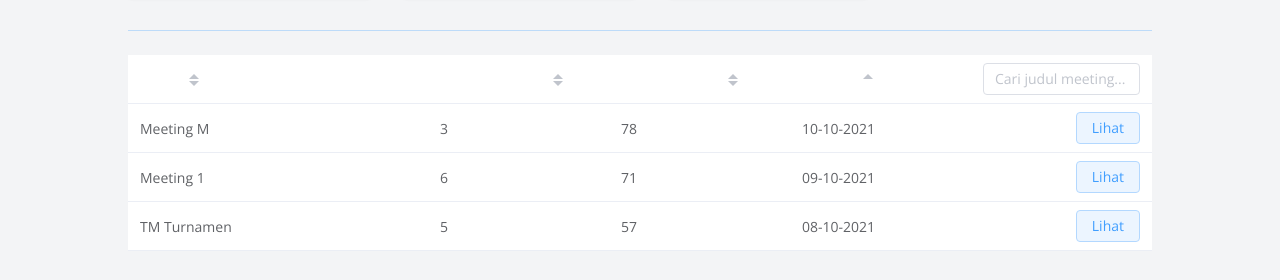
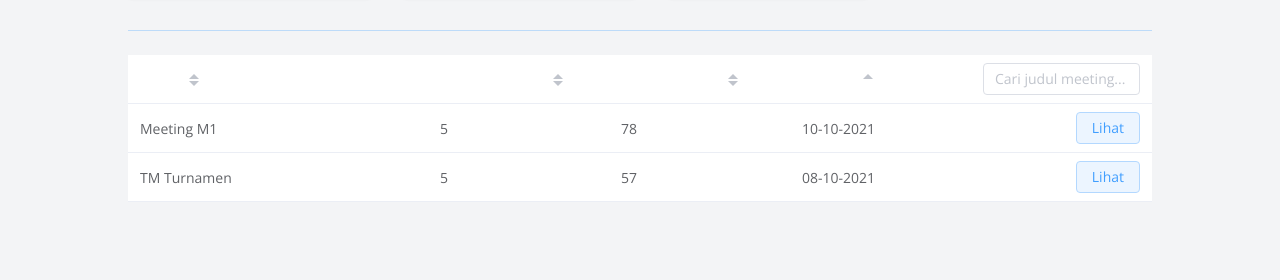
Before and after one commit to jolangker/soora-prototype, a Vue app: page /dashboard in a window 1280 px wide. Shown: the part 210-490 px from the top of the page. Built offline with nearby package versions, Linux system fonts and the light colour scheme; data requests are answered from the project's data file.

Commit message:
fix edit crud

```diff
--- a/data/db.json
+++ b/data/db.json
@@ -1,13 +1,5 @@
 {
   "participants": [
-    {
-      "id": 7,
-      "first_name": "Dean",
-      "last_name": "Glasscoo",
-      "email": "dglasscoo6@state.gov",
-      "company": "Npath",
-      "job_title": "Professor"
-    },
     {
       "id": 8,
       "first_name": "Heddie",
@@ -135,111 +127,33 @@
       "company": "UDANGDING",
       "job_title": "UDIDIDING",
       "id": 27
+    },
+    {
+      "first_name": "Anggi",
+      "last_name": "Rehan",
+      "email": "amgrey@gmai.com",
+      "company": "solu",
+      "job_title": "pkl",
+      "id": 28
+    },
+    {
+      "first_name": "kucin",
+      "last_name": "kita",
+      "email": "kitakitakucin@gmail.com",
+      "company": "kuciang",
+      "job_title": "kucing jagoan saya",
+      "id": 29
+    },
+    {
+      "first_name": "kenapa",
+      "last_name": "lah iya",
+      "email": "lahaha@gmail.com",
+      "company": "hahaya",
+      "job_title": "yaha",
+      "id": 30
     }
   ],
   "reports": [
-    {
-      "title": "Meeting 1",
-      "meetingDate": "09-10-2021",
-      "participants": [
-        "Heddie Rattenberie",
-        "Cordelia Heinreich",
-        "Kaila Millis",
-        "Gennie Surby",
-        "Bell Stoute",
-        "Dean Glasscoo"
-      ],
-      "totalParticipants": 6,
-      "transcript": [
-        {
-          "talker": "Cordelia Heinreich",
-          "message": "Proin interdum mauris non ligula pellentesque ultrices. Phasellus id sapien in sapien iaculis congue. Vivamus metus arcu, adipiscing molestie, hendrerit at, vulputate vitae, nisl.",
-          "lastUpdate": {
-            "time": "2021-10-10T14:11:45.526Z",
-            "updatedBy": "Admin"
-          }
-        },
-        {
-          "talker": "Heddie Rattenberie",
-          "message": "Praesent id massa id nisl venenatis lacinia. Aenean sit amet justo.",
-          "lastUpdate": {
-            "time": "2021-10-10T14:13:43.983Z",
-            "updatedBy": "Admin"
-          }
-        },
-        {
-          "talker": "Kaila Millis",
-          "message": "Maecenas pulvinar lobortis est. Phasellus sit amet erat. Nulla tempus.",
-          "lastUpdate": {
-            "time": "2021-10-10T14:13:47.916Z",
-            "updatedBy": "Admin"
-          }
-        },
-        {
-          "talker": "Heddie Rattenberie",
-          "message": "Vivamus in felis eu sapien cursus vestibulum. Proin eu mi. Nulla ac enim. In tempor, turpis nec euismod scelerisque, quam turpis adipiscing lorem, vitae mattis nibh ligula nec sem.",
-          "lastUpdate": {
-            "time": "2021-10-10T14:13:52.021Z",
-            "updatedBy": "Admin"
-          }
-        },
-        {
-          "talker": "Cordelia Heinreich",
-          "message": "Suspendisse accumsan tortor quis turpis. Sed ant",
-          "lastUpdate": {
-            "time": "2021-10-10T14:13:57.133Z",
-            "updatedBy": "Admin"
-          }
-        },
-        {
-          "talker": "Dean Glasscoo",
-          "message": "asdwasd",
-          "lastUpdate": {
-            "time": "2021-10-10T14:14:03.319Z",
-            "updatedBy": "Admin"
-          }
-        },
-        {
-          "talker": "Bell Stoute",
-          "message": "Sed ante. Vivamus tortor. Duis mattis egestas metus. Aenean fermentum.",
-          "lastUpdate": {
-            "time": "2021-10-10T14:14:09.241Z",
-            "updatedBy": "Admin"
-          }
-        },
-        {
-          "talker": "Dean Glasscoo",
-          "message": "Nullam molestie nibh in lectus. Pellentesque at nulla. Suspendisse potenti. Cras in purus eu magna vulputate luctus.",
-          "lastUpdate": {
-            "time": "2021-10-10T14:14:13.407Z",
-            "updatedBy": "Admin"
-          }
-        },
-        {
-          "talker": "Heddie Rattenberie",
-          "message": "Vestibulum ante ipsum primis in faucibus orci luctus et ultrices posuere cubilia Curae; Donec pharetra, magna vestibulum aliquet ultrices, erat tortor sollicitudin mi, sit amet lobortis sapien sapien non mi. Integer ac neque. Duis bibendum.",
-          "lastUpdate": {
-            "time": "2021-10-10T14:14:16.191Z",
-            "updatedBy": "Admin"
-          }
-        },
-        {
-          "talker": "Heddie Rattenberie",
-          "message": "Phasellus in felis. Donec semper sapien a libero. Nam dui. Proin leo odio, porttitor id, consequat in, consequat ut, nulla. Sed accumsan felis.",
-          "lastUpdate": {
-            "time": "2021-10-10T14:14:19.531Z",
-            "updatedBy": "Admin"
-          }
-        }
-      ],
-      "dateCreated": "2021-10-10T12:08:24.692Z",
-      "audioDuration": 71,
-      "id": 1,
-      "lastUpdate": {
-        "time": "2021-10-10T14:14:19.531Z",
-        "updatedBy": "Admin"
-      }
-    },
     {
       "title": "TM Turnamen",
       "meetingDate": "08-10-2021",
@@ -342,21 +256,23 @@
       }
     },
     {
-      "title": "Meeting M",
+      "title": "Meeting M1",
       "meetingDate": "10-10-2021",
       "participants": [
         "Trstram Spore",
         "Ralf Ternent",
-        "Blaire Oxbie"
+        "Blaire Oxbie",
+        "Cordelia Heinreich",
+        "Kaila Millis"
       ],
-      "totalParticipants": 3,
+      "totalParticipants": 5,
       "transcript": [
         {
-          "talker": "Unregistered",
+          "talker": "Trstram Spore",
           "message": "Proin interdum mauris non ligula pellentesque ultrices. Phasellus id sapien in sapien iaculis congue. Vivamus metus arcu, adipiscing molestie, hendrerit at, vulputate vitae, nisl.",
           "lastUpdate": {
-            "time": null,
-            "updatedBy": ""
+            "time": "2021-10-11T09:14:59.099Z",
+            "updatedBy": "Admin"
           }
         },
         {
@@ -434,7 +350,11 @@
       ],
       "dateCreated": "2021-10-11T04:33:30.887Z",
       "audioDuration": 78,
-      "id": 6
+      "id": 6,
+      "lastUpdate": {
+        "time": "2021-10-11T09:14:59.100Z",
+        "updatedBy": "Admin"
+      }
     }
   ],
   "transcript": [
--- a/src/components/AddParticipantModal.vue
+++ b/src/components/AddParticipantModal.vue
@@ -38,6 +38,7 @@
 import { reactive, ref, toRefs } from "vue-demi";
 import axios from "axios";
 import { ElMessage } from "element-plus";
+import { useRouter } from "vue-router";
 export default {
   props: {
     modalVisiblity: Boolean,
@@ -81,6 +82,7 @@ export default {
       ],
     };
     const isLoading = ref(false);
+    const router = useRouter();
 
     const onClose = () => {
       emit("updateVisible", false);
@@ -103,6 +105,7 @@ export default {
                   type: "success",
                   message: "Peserta Berhasil Ditambahkan!",
                 });
+                router.go();
               })
               .catch((err) => {
                 ElMessage({
--- a/src/components/EditParticipantModal.vue
+++ b/src/components/EditParticipantModal.vue
@@ -35,12 +35,13 @@
 </template>
 
 <script>
-import { onMounted, onUpdated, reactive, ref, toRefs, watch } from "vue-demi";
+import { reactive, ref, toRefs, watch, watchEffect } from "vue-demi";
 import axios from "axios";
 import { ElMessage } from "element-plus";
 export default {
   props: {
     modalVisiblity: Boolean,
+    participantId: Number,
   },
   emits: ["updateEditVisible"],
   setup(props, { emit }) {
@@ -81,6 +82,7 @@ export default {
       ],
     };
     const isLoading = ref(false);
+    const participant = ref({});
 
     const onClose = () => {
       emit("updateEditVisible", false);
@@ -88,6 +90,18 @@ export default {
 
     const { first_name, last_name, email, company, job_title } =
       toRefs(editFormModel);
+
+    watchEffect(() => {
+      axios
+        .get("http://localhost:3000/participants/" + props.participantId)
+        .then((res) => {
+          first_name.value = res.data.first_name;
+          last_name.value = res.data.last_name;
+          email.value = res.data.email;
+          company.value = res.data.company;
+          job_title.value = res.data.job_title;
+        });
+    });
 
     const editParticipant = () => {
       editForm.value.validate((valid) => {
--- a/src/views/Admin.vue
+++ b/src/views/Admin.vue
@@ -30,9 +30,9 @@
             />
           </template>
           <template #default="scope">
-            <el-button size="mini" @click="toggleEditModal(scope.row.id)"
-              >Edit</el-button
-            >
+            <el-button size="mini" @click="toggleEditModal(scope.row.id)">
+              Edit
+            </el-button>
             <el-popconfirm
               confirm-button-text="YA"
               cancel-button-text="BATAL"
@@ -55,10 +55,13 @@
     @updateVisible="closeModal"
   />
 
-  <edit-participant-modal
-    :modalVisiblity="editModalVisible"
-    @updateEditVisible="closeEditModal"
-  />
+  <div v-if="participantId !== null">
+    <edit-participant-modal
+      :modalVisiblity="editModalVisible"
+      :participantId="participantId"
+      @updateEditVisible="closeEditModal"
+    />
+  </div>
 </template>
 
 <script>
@@ -78,6 +81,7 @@ export default {
     const addModalVisible = ref(false);
     const editModalVisible = ref(false);
     const participant = ref({});
+    const participantId = ref(null);
     const router = useRouter();
 
     axios.get("http://localhost:3000/participants").then((res) => {
@@ -108,6 +112,7 @@ export default {
 
     const toggleEditModal = (id) => {
       editModalVisible.value = true;
+      participantId.value = id;
     };
 
     const closeEditModal = (val) => {
@@ -136,6 +141,7 @@ export default {
       closeEditModal,
       participant,
       deleteParticipant,
+      participantId,
     };
   },
 };
```
